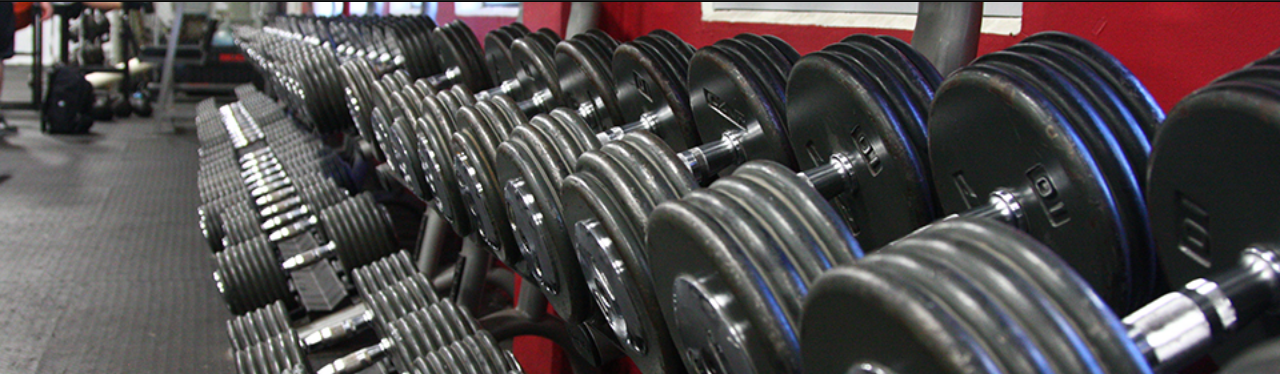
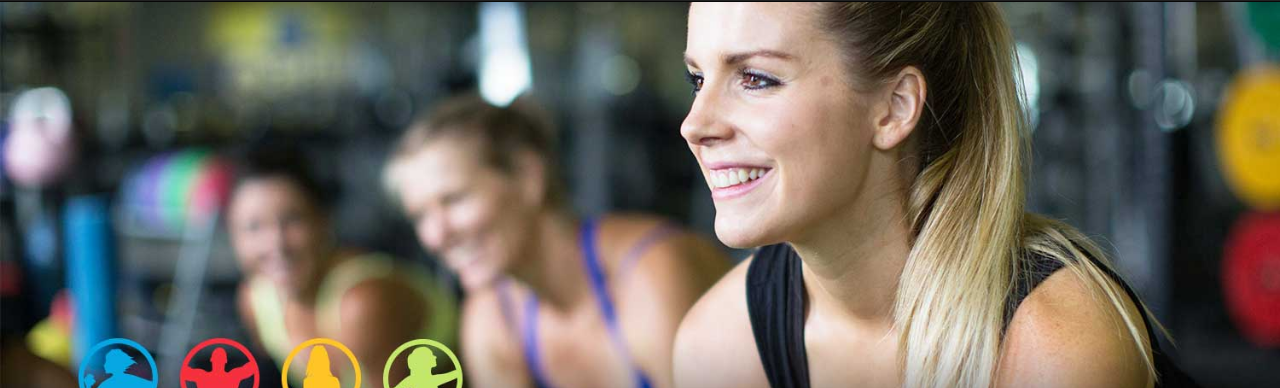
Before and after one commit to Rashid-007/DemoGym, a website: page src/main/webapp/index.html at #!/home in a window 1280 px wide. Shown: the part 49-437 px from the top of the page. Drawn offline with nearby package versions, Linux system fonts and the light colour scheme; some packages are replaced by stand-ins of ours.

Commit message:
add web icon update picture for home page

```diff
--- a/src/main/webapp/index.html
+++ b/src/main/webapp/index.html
@@ -5,6 +5,7 @@
     <meta charset="UTF-8">
     <title>Demo Gym</title>
 
+    <link rel="icon" href="asset/icon.png">
     <link rel="stylesheet" href="vendor/bootstrap/dist/css/bootstrap.min.css"/>
     <link rel="stylesheet" href="style.css"/>
 </head>
--- a/src/main/webapp/partial/home/home.html
+++ b/src/main/webapp/partial/home/home.html
@@ -1,5 +1,5 @@
 <div class="header">
-    <img src="asset/header.jpg" alt="Gym App Header Img">
+    <img src="asset/home.jpg" alt="Gym App Header Img">
 </div>
 
 <div class="container-fluid">
```
Also changed, not shown: src/main/webapp/asset/header.jpg (deleted), src/main/webapp/asset/home.jpg (added), src/main/webapp/asset/icon.png (added).
